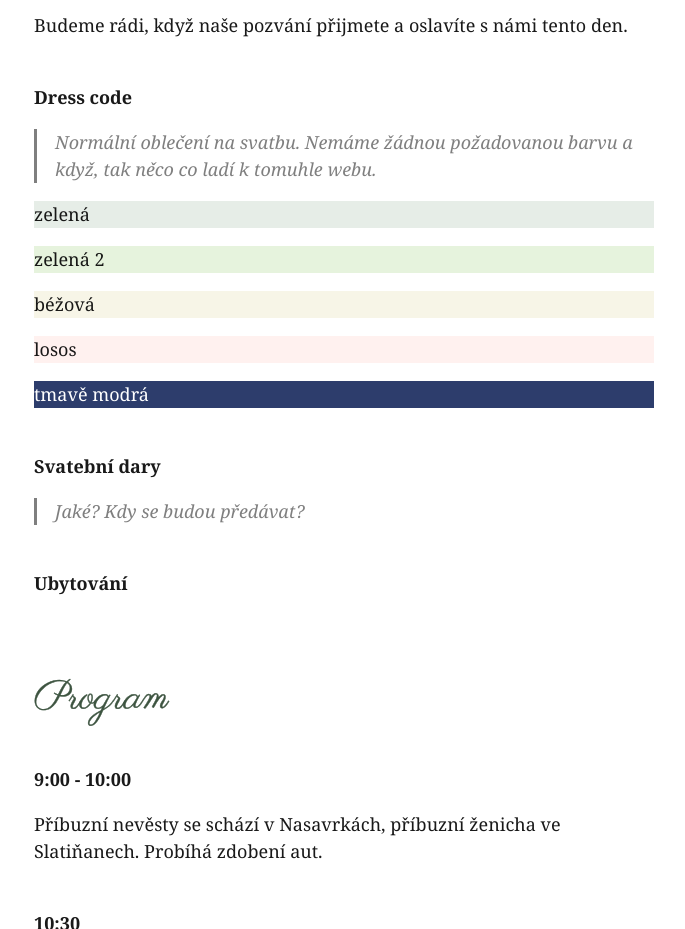
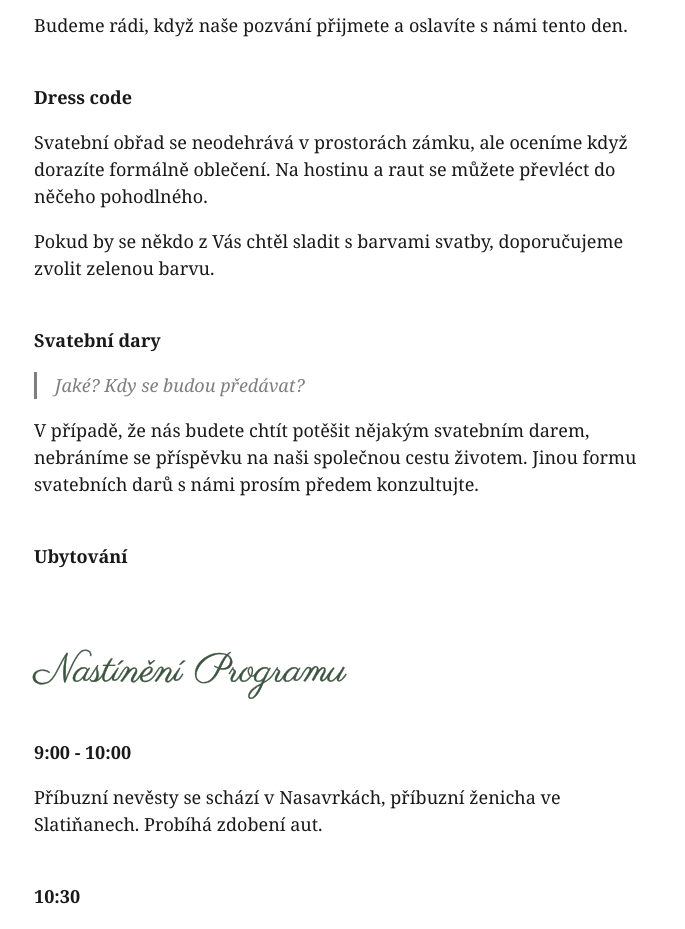
Before and after one commit to Jirka-Mayer/sarka-jirka.cz, a website built with Parcel: page src/index.html in a window 1280 px wide. Shown: the part 1160-2089 px from the top of the page, without its empty margins (296-981 px from the left). Built offline with nearby package versions, Linux system fonts and the light colour scheme.

Commit message:
Add small texts to main page

```diff
--- a/src/index.html
+++ b/src/index.html
@@ -66,24 +66,28 @@
 
     <h3>Dress code</h3>
 
-    <blockquote>Normální oblečení na svatbu. Nemáme žádnou požadovanou barvu a když, tak něco co ladí k tomuhle webu.</blockquote>
+    <p>Svatební obřad se neodehrává v prostorách zámku, ale oceníme když dorazíte formálně oblečení. Na hostinu a raut se můžete převléct do něčeho pohodlného.</p>
 
-    <p style="background: #e6ede7">zelená</p>
+    <p>Pokud by se někdo z Vás chtěl sladit s barvami svatby, doporučujeme zvolit zelenou barvu.</p>
+
+    <!-- <p style="background: #e6ede7">zelená</p>
     <p style="background: #e6f3dd">zelená 2</p>
     <p style="background: #f7f5e7">béžová</p>
     <p style="background: #fff1ef">losos</p>
-    <p style="background: #2d3d6c; color: white">tmavě modrá</p>
+    <p style="background: #2d3d6c; color: white">tmavě modrá</p> -->
 
 
     <h3>Svatební dary</h3>
 
     <blockquote>Jaké? Kdy se budou předávat?</blockquote>
 
+    <p>V případě, že nás budete chtít potěšit nějakým svatebním darem, nebráníme se příspěvku na naši společnou cestu životem. Jinou formu svatebních darů s námi prosím předem konzultujte.</p>
+
 
     <h3>Ubytování</h3>
 
 
-    <h2>Program</h2>
+    <h2>Nastínění Programu</h2>
 
     <h3>9:00 - 10:00</h3>
     <p>Příbuzní nevěsty se schází v Nasavrkách, příbuzní ženicha ve Slatiňanech. Probíhá zdobení aut.</p>
```
